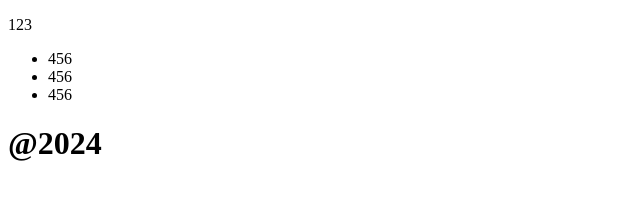
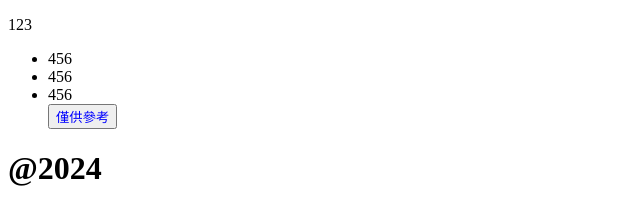
Before and after one commit to Seanfeeling/project2, a plain HTML site: page index.html in a window 1280 px wide. Shown: the whole page, without its empty margins (0-640 px from the left). Drawn offline with Linux system fonts and the light colour scheme.

Commit message:
新增按鈕

```diff
--- a/index.html
+++ b/index.html
@@ -11,6 +11,10 @@
         <li>456</li>
         <li>456</li>
         <li>456</li>
+
+        <div>
+            <button style="color: blue;">僅供參考</button>
+        </div>
     </ul>
     <footer>
         <h1>@2024</h1>
```
